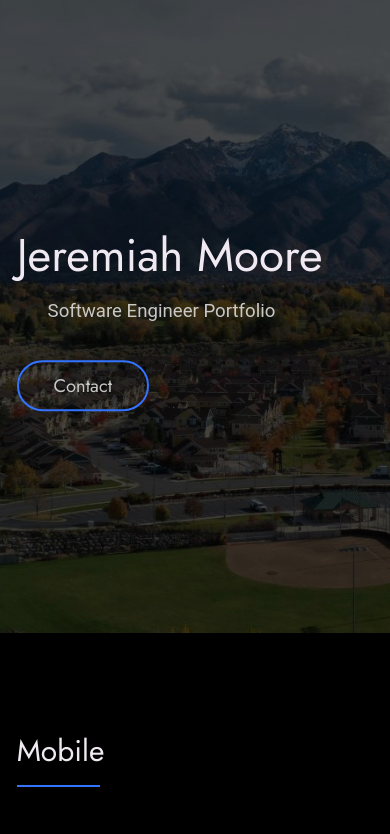
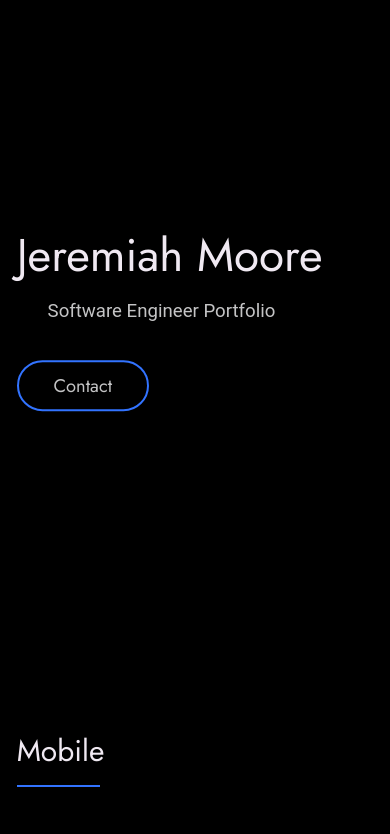
Before and after one commit to JeremiahDMoore/portfolio, a plain HTML site: page index.html in a window 390 px wide. Shown: the top 834 px of the page. Drawn offline with nearby package versions, Linux system fonts and the light colour scheme.

Commit message:
safety push

```diff
--- a/index.css
+++ b/index.css
@@ -165,6 +165,7 @@ h3 {
 @media(max-width: 500px) {
     .heading-primary {
         font-size: var(--font-size-large);
+
     }
 
     h2 {
@@ -460,9 +461,9 @@ body:not(.user-is-tabbing) a:focus {
 }
 
 @media(max-width: 500px) {
-    /* .header {
+    .header {
         background-image: none;
-    } */
+    }
 
     .header__text p {
         transform: scale(.8);
```
